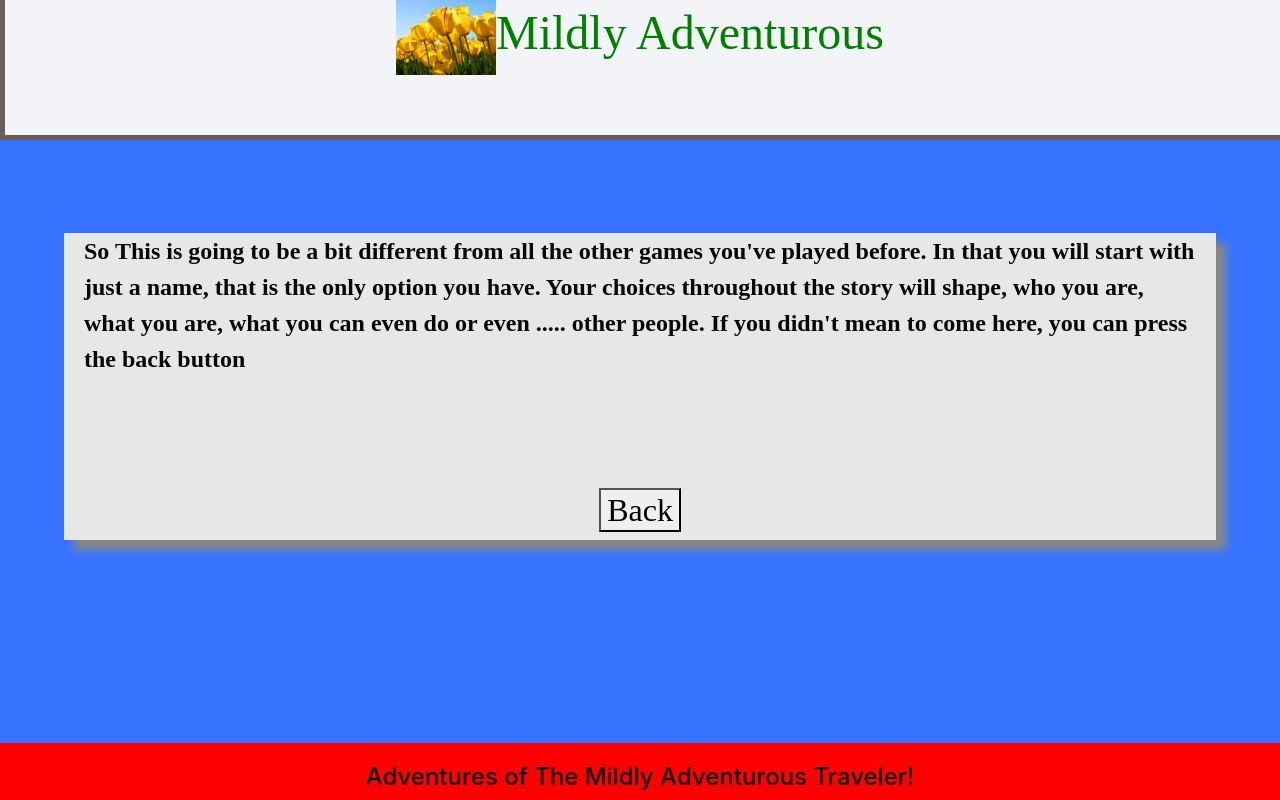
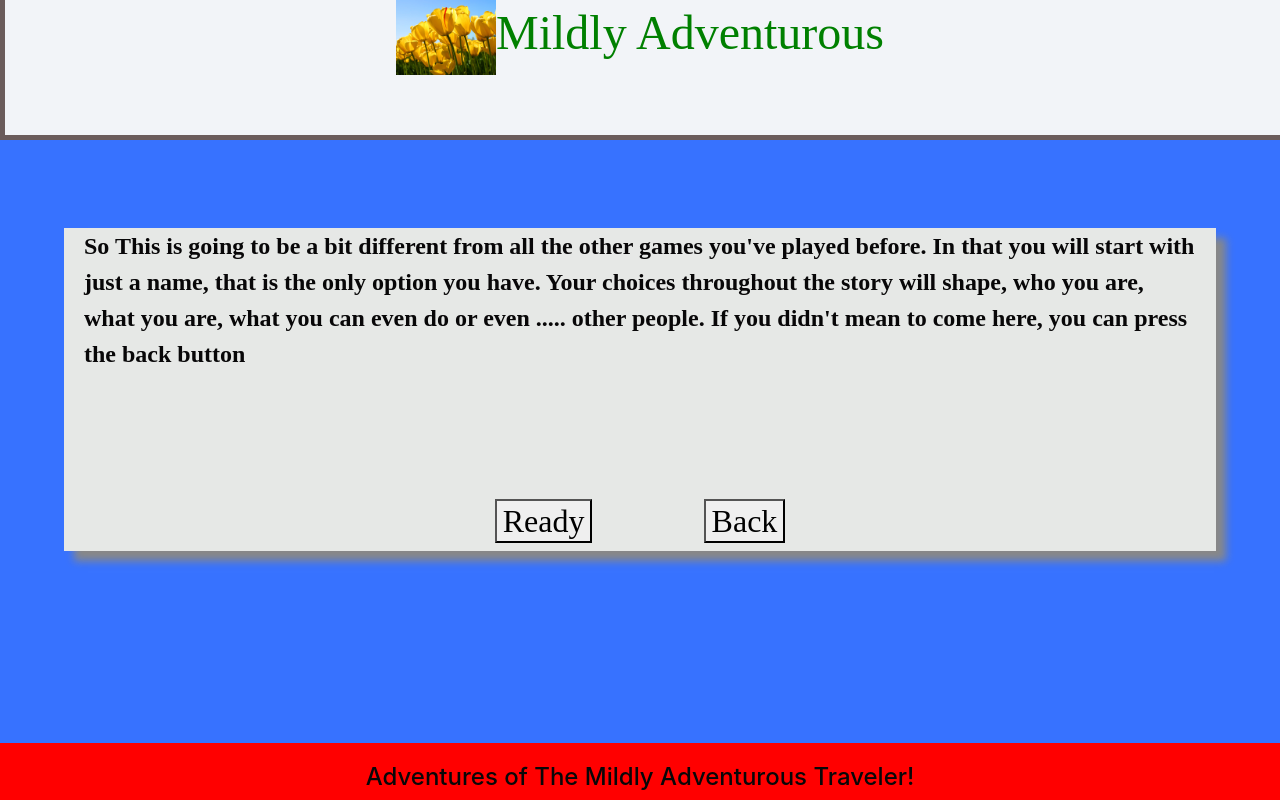
Before and after one commit to JaimieWalker/mildly-adventerous, a React (Create React App) app in the folder client/: page /NewGame in a window 1280 px wide. Built offline with nearby package versions, Linux system fonts and the light colour scheme.

Commit message:
added ready button

```diff
--- a/client/src/Pages/HomeFolder/NewGame/NewGame.css
+++ b/client/src/Pages/HomeFolder/NewGame/NewGame.css
@@ -10,7 +10,9 @@
     width: 90%;
     margin: auto;
 }
-
+#ready{
+    margin-right: 10%;
+}
 #back{
     margin-top: 10%;
 }
--- a/client/src/Pages/HomeFolder/NewGame/NewGame.js
+++ b/client/src/Pages/HomeFolder/NewGame/NewGame.js
@@ -6,8 +6,10 @@ export default class NewGame extends React.Component {
       <section className="explanation">
         <p>{"So This is going to be a bit different from all the other games you've played before. In that you will start with just a name, that is the only option you have. Your choices throughout the story will shape, who you are, what you are, what you can even do or even ..... other people. If you didn't mean to come here, you can press the back button"}</p>
 
-
-        <h2 id="back" className="text-center"><button onClick={() => this.props.history.goBack()}> Back</button></h2>
+        <h2 className="text-center">
+          <button id="ready"> Ready</button>
+          <button id="back" onClick={() => this.props.history.goBack()}> Back</button>
+        </h2>
       </section>
     )
   }
```
